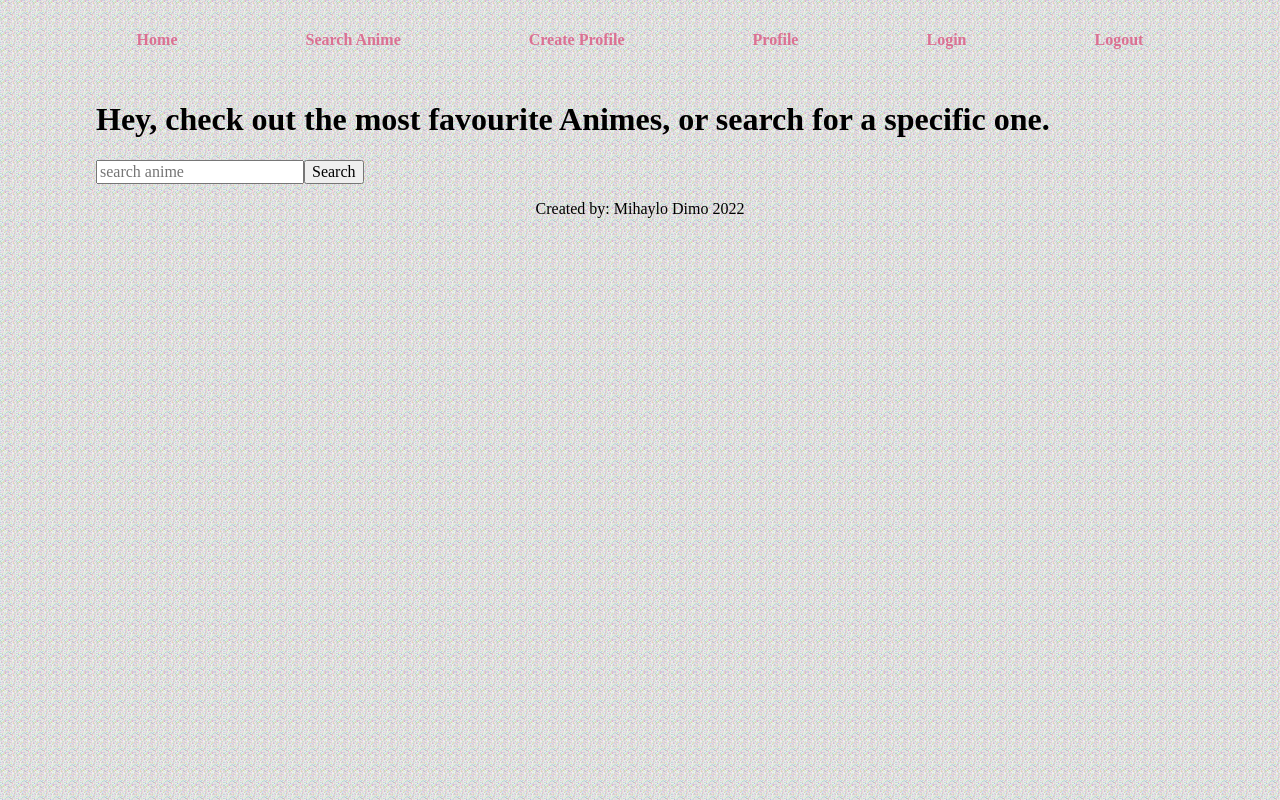
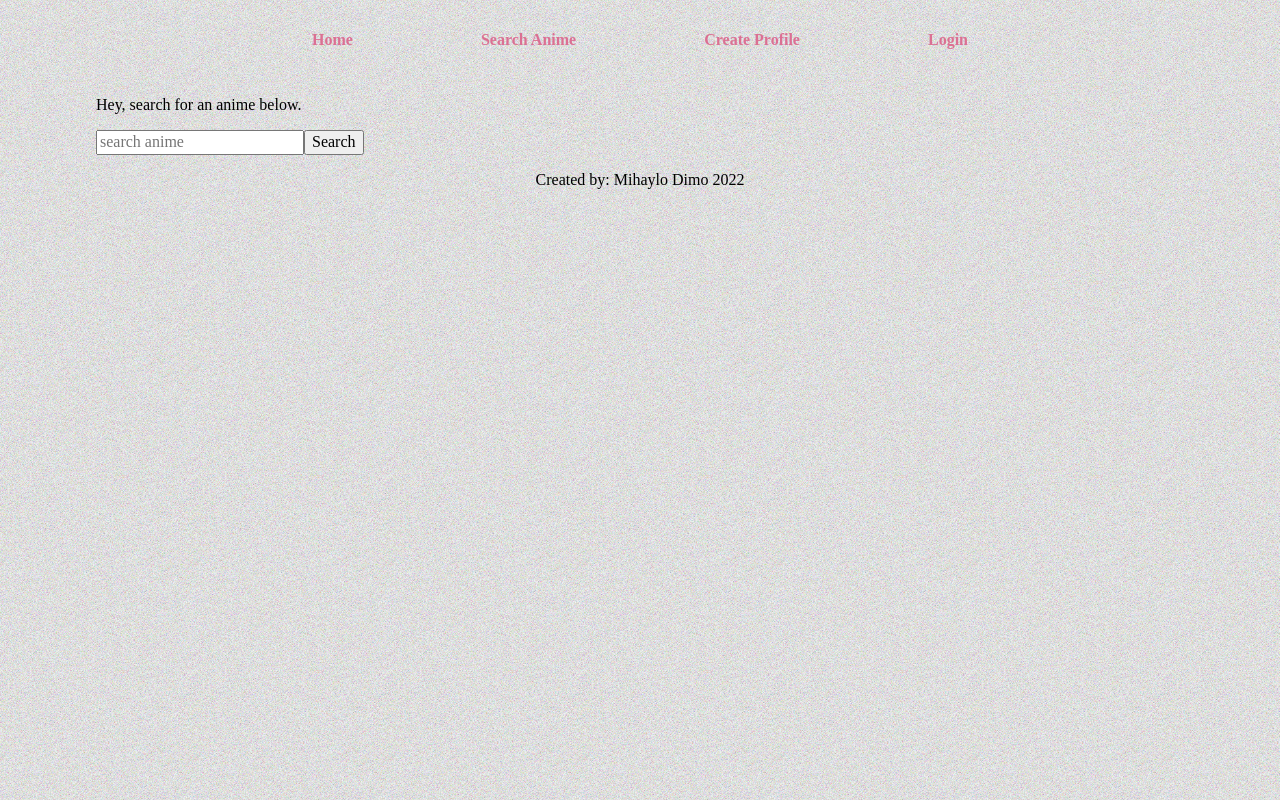
Before and after one commit to MYDimo/anime-app, a React (Create React App) app: page /search-anime in a window 1280 px wide. Built offline with nearby package versions, Linux system fonts and the light colour scheme.

Commit message:
Change navbar according to authentication context

```diff
--- a/src/components/Navigation.js
+++ b/src/components/Navigation.js
@@ -1,17 +1,29 @@
 import * as React from "react";
 import { Routes, Route, Link } from "react-router-dom";
-import "../styles/navigation.css"
+import { useContext } from 'react';
+import { AuthContext } from "../contexts/AuthContext";
+import "../styles/navigation.css";
 
 
 export const Navigation = () => {
+    const {userAuth} = useContext(AuthContext);
     return (
         <nav>
             <Link to="/">Home</Link>
             <Link to="/search-Anime">Search Anime</Link>
-            <Link to="/create-profile">Create Profile</Link>
-            <Link to="/profile">Profile</Link>
-            <Link to="/login">Login</Link>
-            <Link to="/logout">Logout</Link>
+            {Object.keys(userAuth).length?
+                <>
+                    <Link to="/profile">Profile</Link>
+                    <Link to="/logout">Logout</Link>
+                </>
+                :
+                <>
+                    <Link to="/create-profile">Create Profile</Link>
+                    <Link to="/login">Login</Link>
+                </>
+            }
+
+
         </nav>
     );
 }
--- a/src/components/pages/AnimeSearchPage.js
+++ b/src/components/pages/AnimeSearchPage.js
@@ -31,7 +31,7 @@ export const AnimeSearchPage = () => {
 
     return (
         <div className="pageWrapper">
-            <h1>Hey, check out the most favourite Animes, or search for a specific one.</h1>
+            <p>Hey, search for an anime below.</p>
             <input type="text" placeholder="search anime" onChange={(e) => setSearchAnime(e.target.value)} />
             <button onClick={searchHandler}>Search</button>
             {animeList &&
--- a/src/components/pages/HomePage.js
+++ b/src/components/pages/HomePage.js
@@ -21,7 +21,7 @@ export const HomePage = () => {
 
     return (
         <div className="pageWrapper">
-            <h1>Hey, check out the most favourite Animes, or search for a specific one.</h1>
+            <p>Hey, check out the most favourite Animes, or search for a specific one.</p>
             {animeList &&
                 <div className="animeList">
                     {animeList.map(anime => <AnimeCard key={anime.mal_id} anime={anime} />)}
--- a/src/components/pages/LoginPage.js
+++ b/src/components/pages/LoginPage.js
@@ -1,9 +1,10 @@
-import { Link } from "react-router-dom";
+import { Link, useNavigate } from "react-router-dom";
 import { apiLogin } from "../../services/authService";
 import { useContext } from "react";
 import { AuthContext } from "../../contexts/AuthContext";
 
 export const LoginPage = () => {
+    const navigate = useNavigate();
     const { onUserLogin } = useContext(AuthContext);
 
     const submitCredentialsHandler = (e) => {
@@ -11,9 +12,9 @@ export const LoginPage = () => {
 
         const { email, password } = Object.fromEntries(new FormData(e.target));
 
-        console.log('come on');
         apiLogin(email, password).then(authData => {
-            onUserLogin(authData)
+            onUserLogin(authData);
+            navigate('/');
         })
     }
 
```
